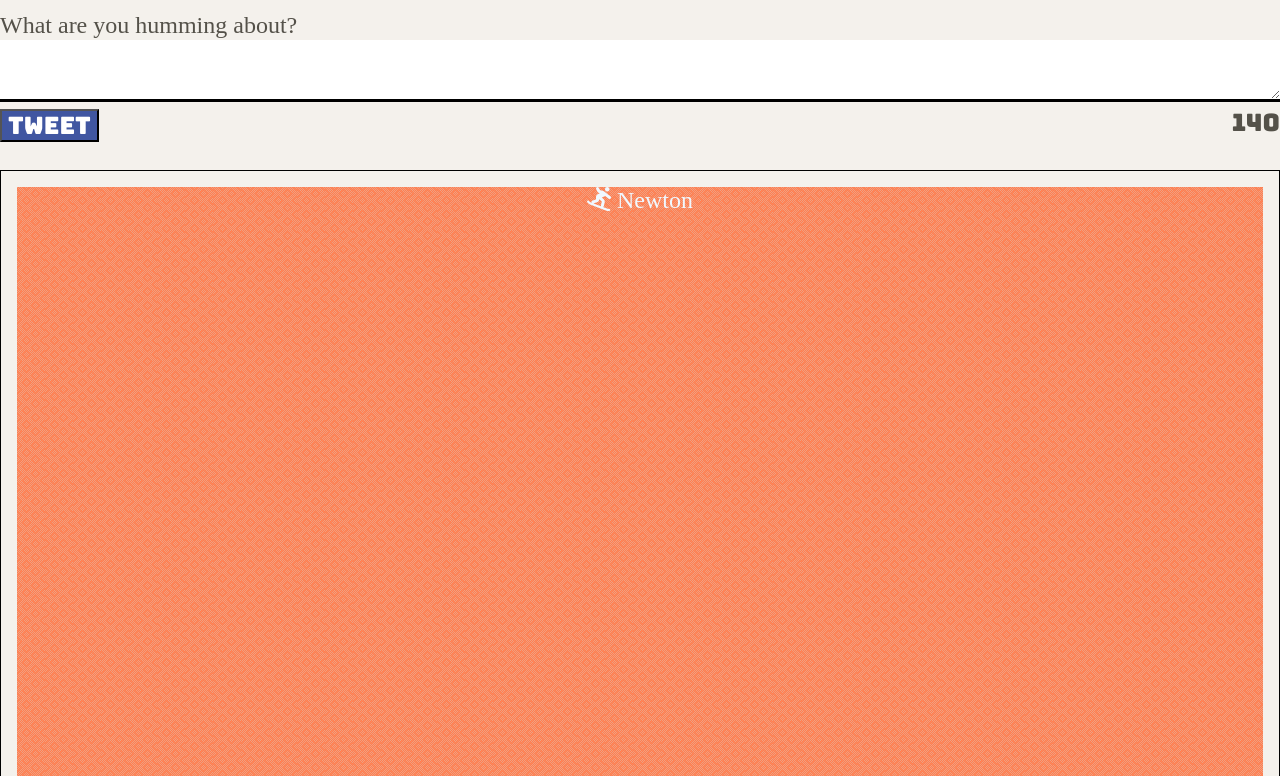
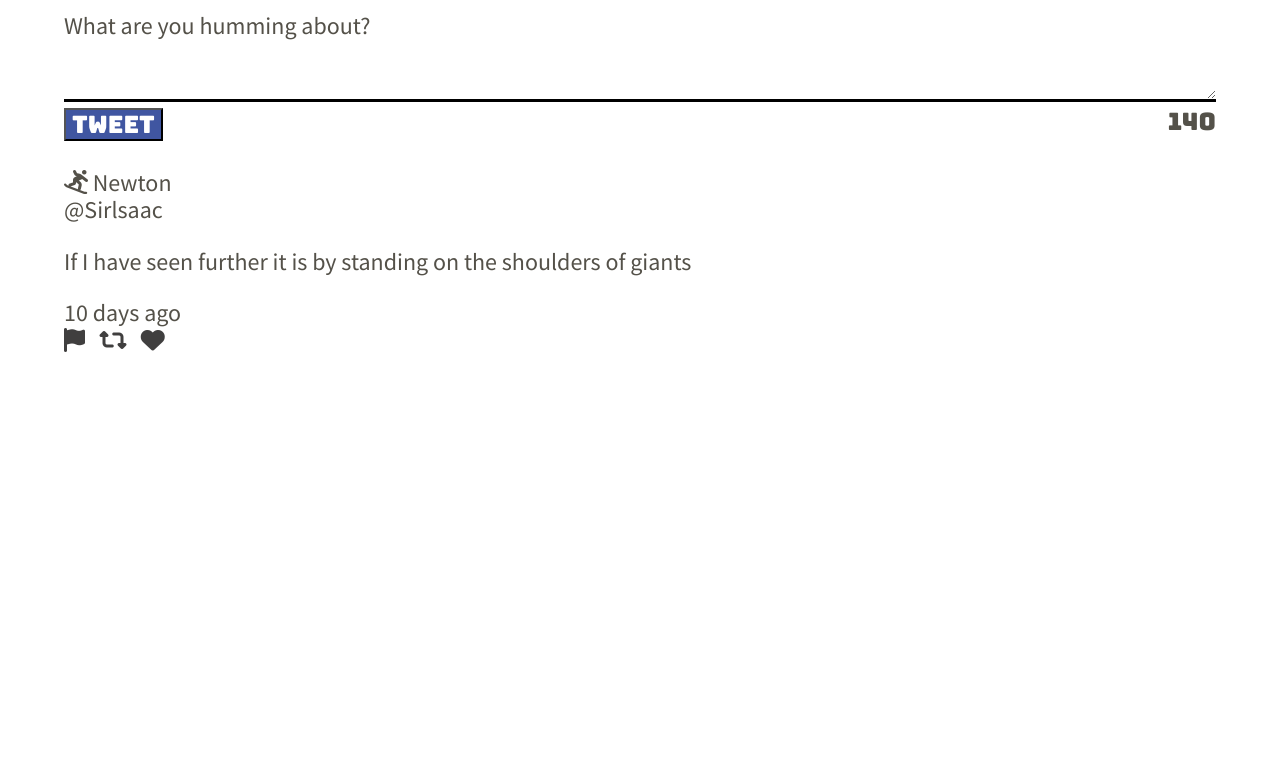
Before and after one commit to jpniyitanga/TweeterApp, a website: page public/index.html in a window 1280 px wide. Shown: the part 709-1485 px from the top of the page. After the commit the page ends 1119 px from the top, so only its background shows below. Drawn offline with nearby package versions, Linux system fonts and the light colour scheme.

Commit message:
Update CSS.

```diff
--- a/public/styles/header.css
+++ b/public/styles/header.css
@@ -1,4 +1,4 @@
-header {
+#header-image {
   width: 100%;
   height: 620px;
   background-color: coral;
--- a/public/styles/layout.css
+++ b/public/styles/layout.css
@@ -16,10 +16,11 @@ html {
 
 body {
   color: #545149;
-  background-color: #f4f1ec;
   font-size: 24px;
+  font-family: Source Sans Pro, sans-serif;
 }
 
-/*
- * Additional CSS can be defined below or in other CSS files, as per instructions
- */
+main {
+width: 90%;
+margin: auto;
+}
--- a/public/styles/nav.css
+++ b/public/styles/nav.css
@@ -18,12 +18,12 @@ nav {
   justify-content: center;
 } */
 
-nav #new-tweet {
+nav .new-tweet {
   font-family: Source Sans Pro, sans-serif;
   font-weight: bold;
 }
 
-nav #new-tweet-2 {
+nav .new-tweet-2 {
 font-family: Source Sans Pro, sans-serif;
 }
 
--- a/public/styles/new-tweet.css
+++ b/public/styles/new-tweet.css
@@ -24,35 +24,35 @@ button {
 
 /* Styles for posted tweets */
 
-#tweets {
+.tweets {
   border: 0.1rem solid black;
   padding: 1rem;
 }
 
-#tweets:hover {
+.tweets:hover {
   box-shadow: 3px 3px 3px rgb(65, 13, 13);
 }
 
-article #tweets header {
+article .tweets header {
   display: flex;
   justify-content: space-between;
 }
 
-article #tweets header #username {
+article .tweets header .handle {
   color: gray;
 }
 
-article #tweets p {
+article .tweets p {
   border-bottom: 0.2rem solid;
   padding-bottom: 0.1rem;
 }
 
-article #tweets footer {
+article .tweets footer {
   display: flex;
   justify-content: space-between;
 }
 
-article #tweets footer .icons {
+article .tweets footer .icons {
   display: flex;
 }
 
```
